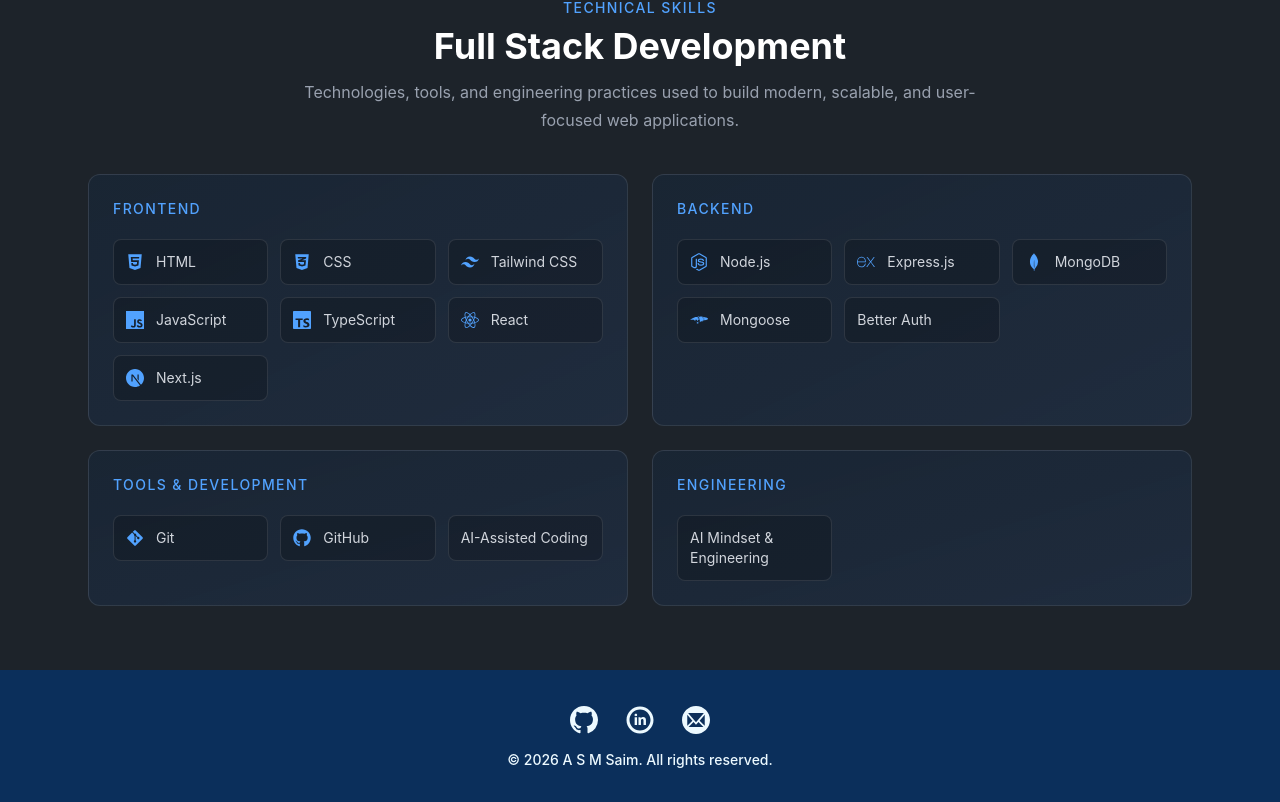
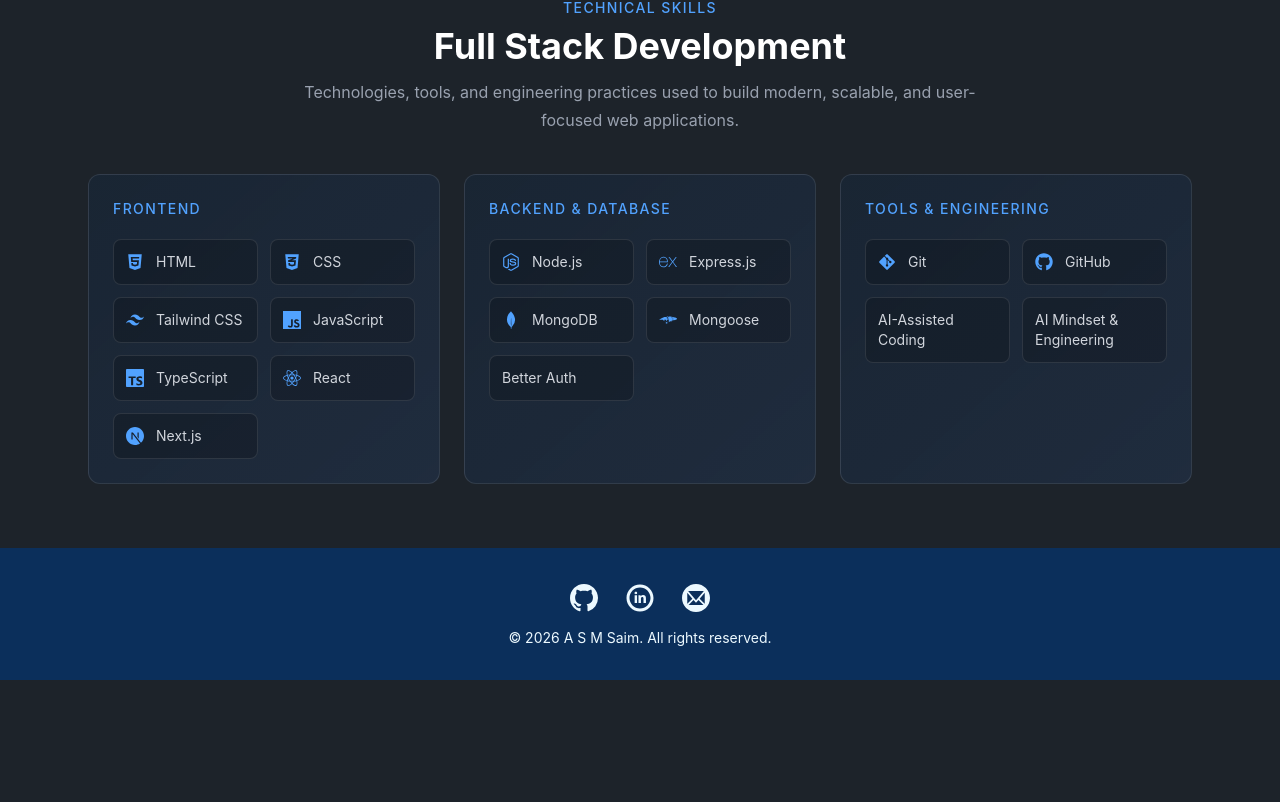
Before and after one commit to asm-saim/portfolio, a React (Vite) app: page / in a window 1280 px wide. Shown: the part 1232-2034 px from the top of the page. After the commit the page ends 1912 px from the top, so only its background shows below. Built offline with nearby package versions, Linux system fonts and the light colour scheme.

Commit message:
technical skills updated

```diff
--- a/src/components/Footer/Footer.jsx
+++ b/src/components/Footer/Footer.jsx
@@ -37,7 +37,7 @@
       </div>
 
       <aside>
-        <p className="text-sm sm:text-sm font-medium">
+        <p className="text-sm sm:text-sm font-normal">
           © {new Date().getFullYear()} A S M Saim. All rights reserved.
         </p>
       </aside>
--- a/src/components/TechnicalSkills/TechnicalSkills.jsx
+++ b/src/components/TechnicalSkills/TechnicalSkills.jsx
@@ -47,7 +47,7 @@
     },
 
     {
-      title: "Backend",
+      title: "Backend & Database",
       skills: [
         {
           name: "Node.js",
@@ -73,7 +73,7 @@
     },
 
     {
-      title: "Tools & Development",
+      title: "Tools & Engineering",
       skills: [
         {
           name: "Git",
@@ -87,12 +87,6 @@
           name: "AI-Assisted Coding",
           icon: null,
         },
-      ],
-    },
-
-    {
-      title: "Engineering",
-      skills: [
         {
           name: "AI Mindset & Engineering",
           icon: null,
@@ -116,7 +110,7 @@
       </div>
 
       {/* Skill Cards */}
-      <div className="grid grid-cols-1 md:grid-cols-2 gap-6">
+      <div className="grid grid-cols-1 md:grid-cols-2 lg:grid-cols-3 gap-6">
         {skillCategories.map((category) => (
           <div
             key={category.title}
@@ -126,7 +120,7 @@
             <h3 className="text-sm font-medium tracking-widest text-blue-400 uppercase">{category.title}</h3>
 
             {/* Skills */}
-            <div className="mt-5 grid grid-cols-2 sm:grid-cols-3 gap-3">
+            <div className="mt-5 grid grid-cols-2 gap-3">
               {category.skills.map((skill) => (
                 <div
                   key={skill.name}
```
